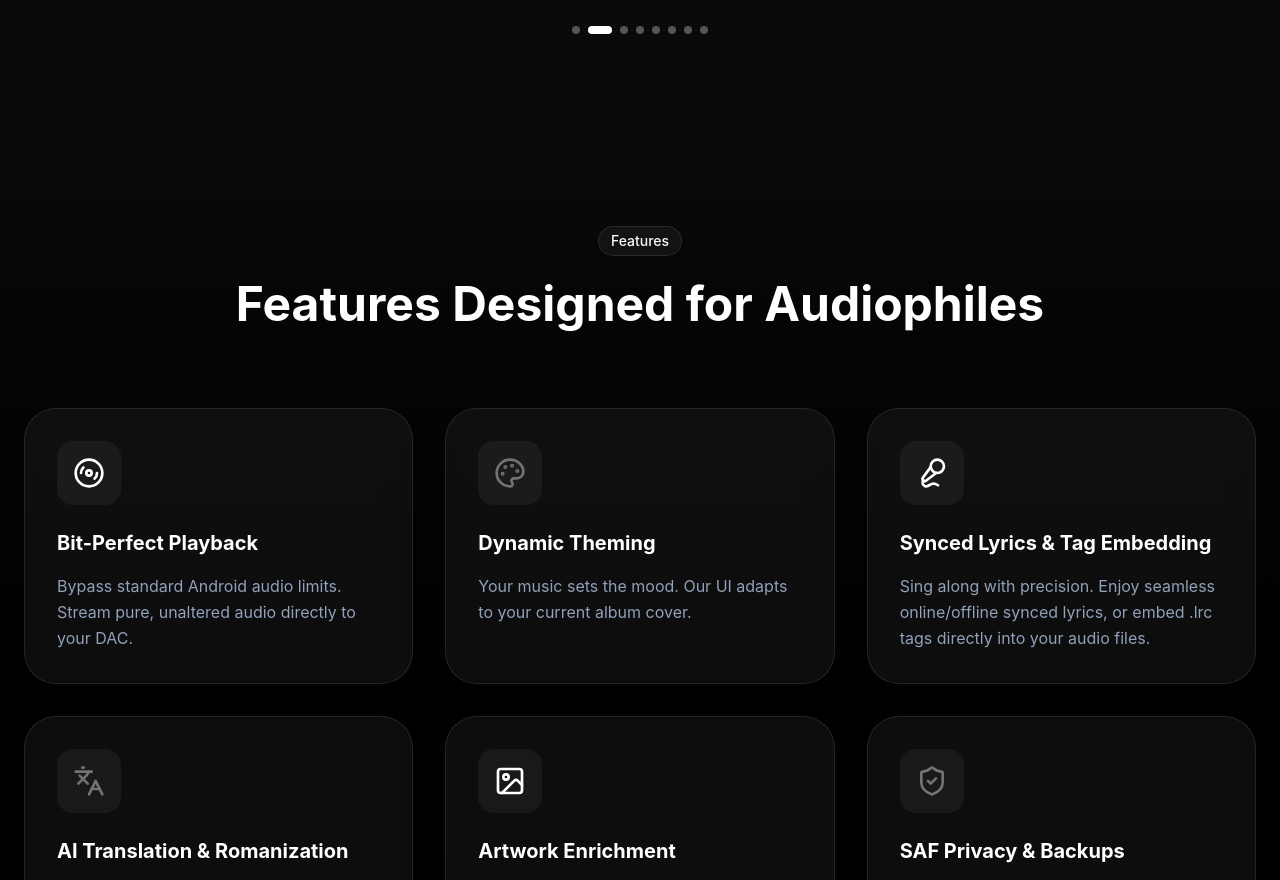
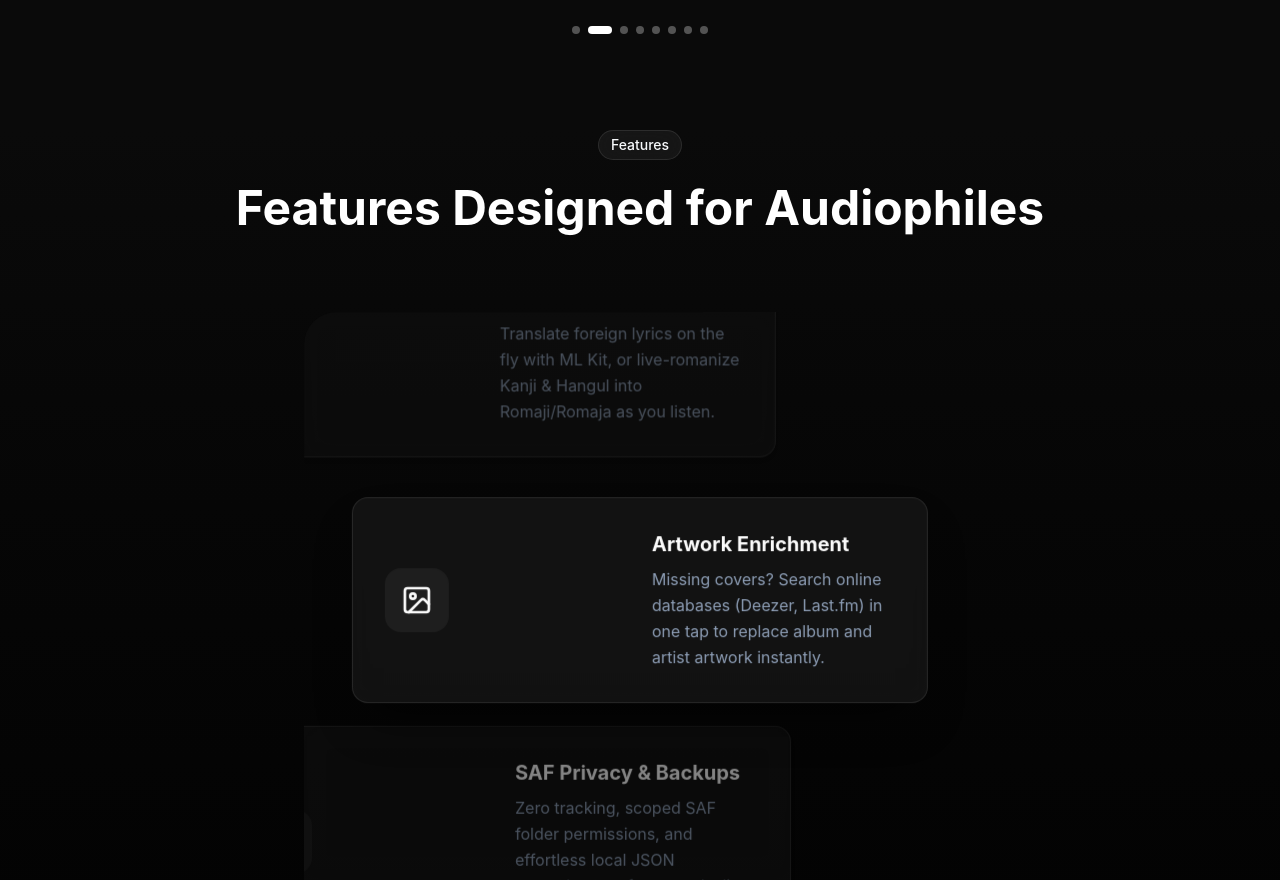
Before and after one commit to Lasteinsa/mf-web, a React (Vite) app: page / in a window 1280 px wide. Shown: the part 1920-2800 px from the top of the page. Built offline with nearby package versions, Linux system fonts and the light colour scheme.

Commit message:
feat: migrate to Google Play Early Access and implement sticky scroll carousel

```diff
--- a/src/constants/hero-data.tsx
+++ b/src/constants/hero-data.tsx
@@ -2,19 +2,19 @@ import { Download, HelpCircle, Store } from "lucide-react";
 import { links } from "../utils/links";
 
 export const buttonNavigation = [
-  {
-    id: "download-link-140720260837",
-    titleKey: "hero.download_apk",
-    link: links.downloadLink,
-    icons: <Download className="h-5 w-5" />,
-    primary: true,
-  },
+  // {
+  //   id: "download-link-140720260837",
+  //   titleKey: "hero.download_apk",
+  //   link: links.downloadLink,
+  //   icons: <Download className="h-5 w-5" />,
+  //   primary: true,
+  // },
   {
     id: "google-play-soon-140720260839",
     titleKey: "hero.google_play_close_testing",
     link: "/closed-testing",
     icons: <Store className="h-5 w-5 text-emerald-400" />,
-    primary: false,
+    primary: true,
   },
   // {
   //   id: "google-play-soon-140720260839",
--- a/src/features/home/components/features/index.tsx
+++ b/src/features/home/components/features/index.tsx
@@ -1,16 +1,95 @@
-import { motion } from "framer-motion";
+import { motion, MotionValue, useScroll, useTransform } from "framer-motion";
 import {
   Disc3,
+  Image as ImageIcon,
+  Languages,
+  Mic2,
   Palette,
-  Mic2,
-  Languages,
-  Image as ImageIcon,
   ShieldCheck,
 } from "lucide-react";
+import { useRef } from "react";
 import { useTranslation } from "react-i18next";
+
+interface FeatureCardProps {
+  feature: {
+    icon: React.ReactNode;
+    title: string;
+    description: string;
+  };
+  index: number;
+  totalItems: number;
+  wheelRotation: MotionValue<number>;
+}
+
+const FeatureCard = ({
+  feature,
+  index,
+  totalItems,
+  wheelRotation,
+}: FeatureCardProps) => {
+  const baseAngle = index * (360 / totalItems);
+  const radius = 289; // Fixed radius for the 500px height container
+
+  // Calculate dynamic X based on wheel rotation
+  const x = useTransform(wheelRotation, (rot) => {
+    const angleDeg = baseAngle - rot;
+    const angleRad = (angleDeg * Math.PI) / 180;
+    // Negative X to bulge right (curve left)
+    return -radius * (1 - Math.cos(angleRad));
+  });
+
+  // Calculate dynamic Y
+  const y = useTransform(wheelRotation, (rot) => {
+    const angleDeg = baseAngle - rot;
+    const angleRad = (angleDeg * Math.PI) / 180;
+    return `calc(-50% + ${radius * Math.sin(angleRad)}px)`;
+  });
+
+  // Calculate Opacity based on distance from 0 degrees (center)
+  // By removing the % 360 modulo, we break the visual loop!
+  // This means Item 5 won't show up above Item 0, and Item 0 won't show up below Item 5.
+  const opacity = useTransform(wheelRotation, (rot) => {
+    let diff = baseAngle - rot;
+    return Math.max(0, 1 - Math.abs(diff) / 120);
+  });
+
+  // Calculate zIndex and boxShadow based on how close it is to center
+  const zIndex = useTransform(opacity, (op) => Math.round(op * 100));
+  const boxShadow = useTransform(wheelRotation, (rot) => {
+    let diff = Math.abs(baseAngle - rot);
+    return diff < 15
+      ? "0 25px 50px -12px rgba(0,0,0,0.5)"
+      : "0 4px 6px -1px rgba(0,0,0,0.1)";
+  });
+
+  // Calculate pointer events based on opacity
+  const pointerEvents = useTransform(opacity, (op) =>
+    op === 0 ? "none" : "auto",
+  );
+
+  return (
+    <motion.div
+      className="absolute top-1/2 right-0 left-0 mx-auto w-full max-w-xl -translate-y-1/2 rounded-2xl border border-white/10 bg-neutral-900/80 p-8 backdrop-blur-md transition-colors hover:bg-neutral-800/80"
+      style={{ x, y, opacity, zIndex, boxShadow, pointerEvents }}
+    >
+      <div className="grid grid-cols-1 items-center gap-6 sm:grid-cols-2">
+        <div className="flex h-16 w-16 shrink-0 items-center justify-center rounded-2xl bg-white/5 transition-transform hover:scale-110">
+          {feature.icon}
+        </div>
+        <div>
+          <h3 className="mb-2 text-xl font-bold text-white">{feature.title}</h3>
+          <p className="leading-relaxed text-slate-400">
+            {feature.description}
+          </p>
+        </div>
+      </div>
+    </motion.div>
+  );
+};
 
 const Features = () => {
   const { t } = useTranslation();
+  const containerRef = useRef<HTMLDivElement>(null);
 
   const features = [
     {
@@ -45,10 +124,36 @@ const Features = () => {
     },
   ];
 
+  // Track scroll progress within the 300vh container
+  // Offset "start 96px" means we start calculating progress exactly when the
+  // top of the section hits 96px (top-24) from the top of the viewport!
+  const { scrollYProgress } = useScroll({
+    target: containerRef,
+    offset: ["start 192px", "end end"],
+  });
+
+  // Map scroll progress (0 to 1) to wheel rotation (0 to 300 degrees)
+  // We map [0.1, 0.9] instead of [0, 1] so that:
+  // - The first item stays perfectly centered for the first 10% of the scroll
+  // - The last item stays perfectly centered for the last 10% of the scroll before un-sticking
+  const maxRotation = (features.length - 1) * 60;
+  const wheelRotation = useTransform(
+    scrollYProgress,
+    [0.1, 0.9],
+    [0, maxRotation],
+  );
+
   return (
-    <section id="features" className="relative bg-black py-24">
+    <section
+      ref={containerRef}
+      id="features"
+      className="relative h-[300vh] bg-black"
+    >
       <div className="from-bg-dark pointer-events-none absolute inset-0 bg-linear-to-b to-black" />
-      <div className="relative z-10 container mx-auto px-6">
+
+      {/* Sticky Container */}
+      <div className="sticky top-24 flex h-dvh flex-col items-center justify-center overflow-hidden">
+        <div className="relative z-10 container mx-auto h-full px-6">
           <div className="mb-20 text-center">
             <motion.div
               initial={{ opacity: 0, y: 20 }}
@@ -70,27 +175,17 @@ const Features = () => {
             </motion.h2>
           </div>
 
-        <div className="grid gap-8 md:grid-cols-3">
-          {features.map((feature, idx) => (
-            <motion.div
-              key={idx}
-              initial={{ opacity: 0, y: 20 }}
-              whileInView={{ opacity: 1, y: 0 }}
-              viewport={{ once: true, margin: "-100px" }}
-              transition={{ duration: 0.6, delay: idx * 0.1 }}
-              className="group rounded-[2rem] border border-white/10 bg-white/5 p-8 backdrop-blur-md transition-colors hover:bg-white/10"
-            >
-              <div className="mb-6 flex h-16 w-16 items-center justify-center rounded-2xl bg-white/5 transition-transform group-hover:scale-110">
-                {feature.icon}
+          <div className="relative mx-auto flex h-full w-full max-w-2xl overflow-hidden rounded-4xl">
+            {features.map((feature, i) => (
+              <FeatureCard
+                key={i}
+                feature={feature}
+                index={i}
+                totalItems={features.length}
+                wheelRotation={wheelRotation}
+              />
+            ))}
           </div>
-              <h3 className="mb-4 text-xl font-bold text-white">
-                {feature.title}
-              </h3>
-              <p className="leading-relaxed text-slate-400">
-                {feature.description}
-              </p>
-            </motion.div>
-          ))}
         </div>
       </div>
     </section>
--- a/src/i18n/en.json
+++ b/src/i18n/en.json
@@ -67,11 +67,10 @@
     },
     "s1": {
       "desc": "MF Music Player is designed to play your local music collection with absolute pristine quality. To start:",
-      "l1": "Download the latest APK from the home page.",
-      "l2": "Install the application on your Android device.",
+      "l1": "Join the Google Play Early Access using the link on the home page.",
+      "l2": "Install the application on your Android device directly from Google Play.",
       "l3": "Grant storage permissions so the app can scan your local music library.",
-      "l4": "Wait for the initial scan to complete. High-resolution FLAC and ALAC files are fully supported.",
-      "l5": "In-App Updates: Enable OTA updates in settings to always stay on the latest version."
+      "l4": "Wait for the initial scan to complete. High-resolution FLAC and ALAC files are fully supported."
     },
     "s2": {
       "desc": "The application interface is fully customizable to your liking. Head to Settings > Appearance to explore:",
@@ -197,6 +196,7 @@
         "action": "Install App"
       }
     },
-    "note": "Use the same Google account for all three steps."
+    "note": "Use the same Google account for all three steps.",
+    "help_discord": "Need help? Join our Discord support server."
   }
 }
--- a/src/i18n/id.json
+++ b/src/i18n/id.json
@@ -67,11 +67,10 @@
     },
     "s1": {
       "desc": "MF Music Player dirancang untuk memutar koleksi musik lokal dengan kualitas paling jernih. Untuk memulai:",
-      "l1": "Unduh APK terbaru dari halaman utama.",
-      "l2": "Instal aplikasi di perangkat Android kamu.",
+      "l1": "Bergabunglah dengan Google Play Early Access melalui tautan di halaman utama.",
+      "l2": "Instal aplikasi di perangkat Android kamu langsung dari Google Play.",
       "l3": "Berikan izin penyimpanan agar aplikasi dapat memindai pustaka musik lokal kamu.",
-      "l4": "Tunggu proses pemindaian awal selesai. File resolusi tinggi seperti FLAC dan ALAC sepenuhnya didukung.",
-      "l5": "Pembaruan Dalam Aplikasi (OTA): Aktifkan pembaruan OTA di pengaturan untuk selalu mendapatkan versi terbaru."
+      "l4": "Tunggu proses pemindaian awal selesai. File resolusi tinggi seperti FLAC dan ALAC sepenuhnya didukung."
     },
     "s2": {
       "desc": "Antarmuka aplikasi ini bebas kamu atur sesuka hati. Masuk ke Pengaturan > Tampilan untuk menjelajahi:",
@@ -197,6 +196,7 @@
         "action": "Instal Aplikasi"
       }
     },
-    "note": "Gunakan akun Google yang sama untuk ketiga langkah tersebut."
+    "note": "Gunakan akun Google yang sama untuk ketiga langkah tersebut.",
+    "help_discord": "Butuh bantuan? Gabung ke server Discord kami."
   }
 }
--- a/src/pages/closed-testing/index.tsx
+++ b/src/pages/closed-testing/index.tsx
@@ -87,6 +87,21 @@ const ClosedTesting = () => {
         ))}
       </div>
 
+      <div className="mt-12 text-center">
+        <p className="mb-4 text-slate-400">
+          {t("closed_testing.help_discord")}
+        </p>
+        <a
+          href={links.discordLink}
+          target="_blank"
+          rel="noopener noreferrer"
+          className="inline-flex items-center gap-2 rounded-xl border border-white/10 bg-indigo-500/20 px-6 py-3 font-semibold text-indigo-300 transition-colors hover:bg-indigo-500/30"
+        >
+          <Users className="h-5 w-5" />
+          Discord
+        </a>
+      </div>
+
       <p className="mt-10 text-center text-sm text-slate-500">
         {t("closed_testing.note")}
       </p>
--- a/src/pages/guide/getting-started/index.tsx
+++ b/src/pages/guide/getting-started/index.tsx
@@ -28,7 +28,6 @@ export default function GettingStarted() {
         <li>{t("guide.s1.l2")}</li>
         <li>{t("guide.s1.l3")}</li>
         <li>{t("guide.s1.l4")}</li>
-        <li>{t("guide.s1.l5")}</li>
       </ul>
       <ExpandableImageGroup>
         <motion.div
```
Also changed, not shown: src/features/home/components/hero/index.tsx (+19 -7 lines). Lines whose indentation alone changed are shown as unchanged.
